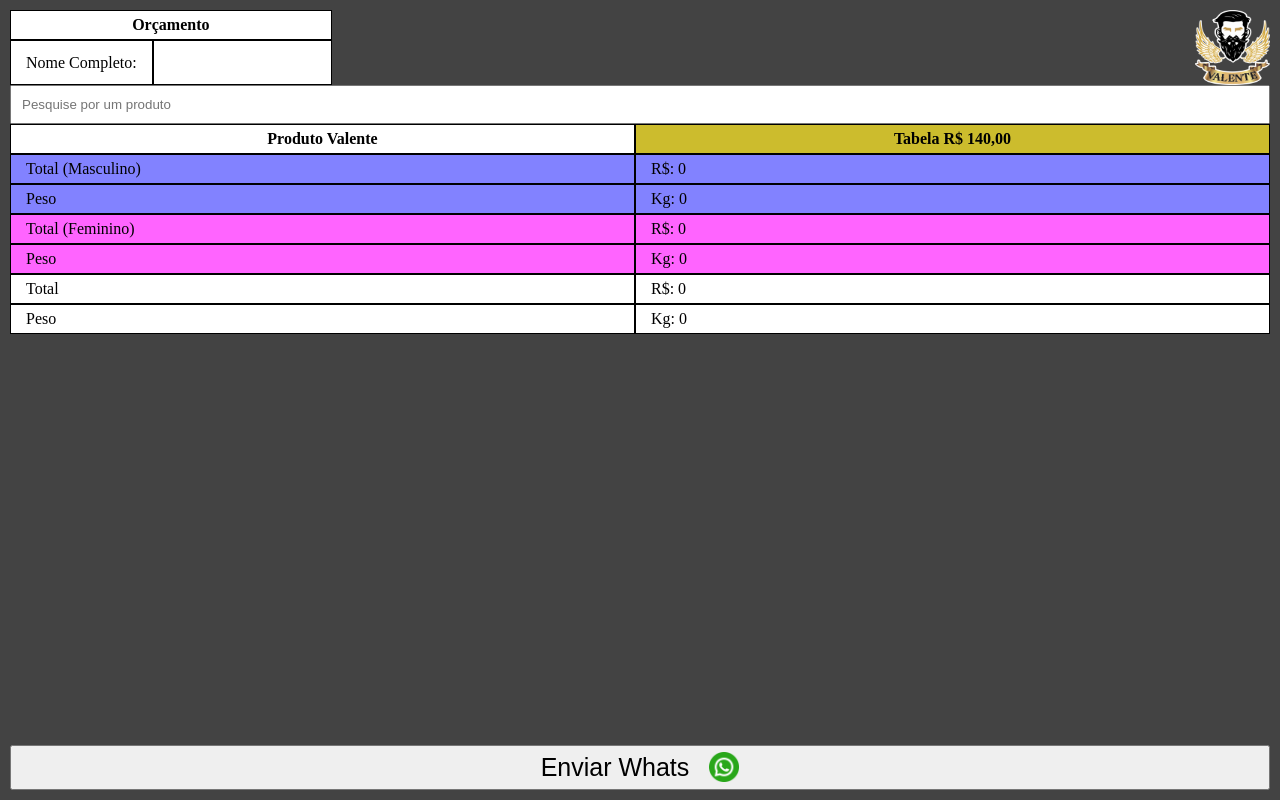
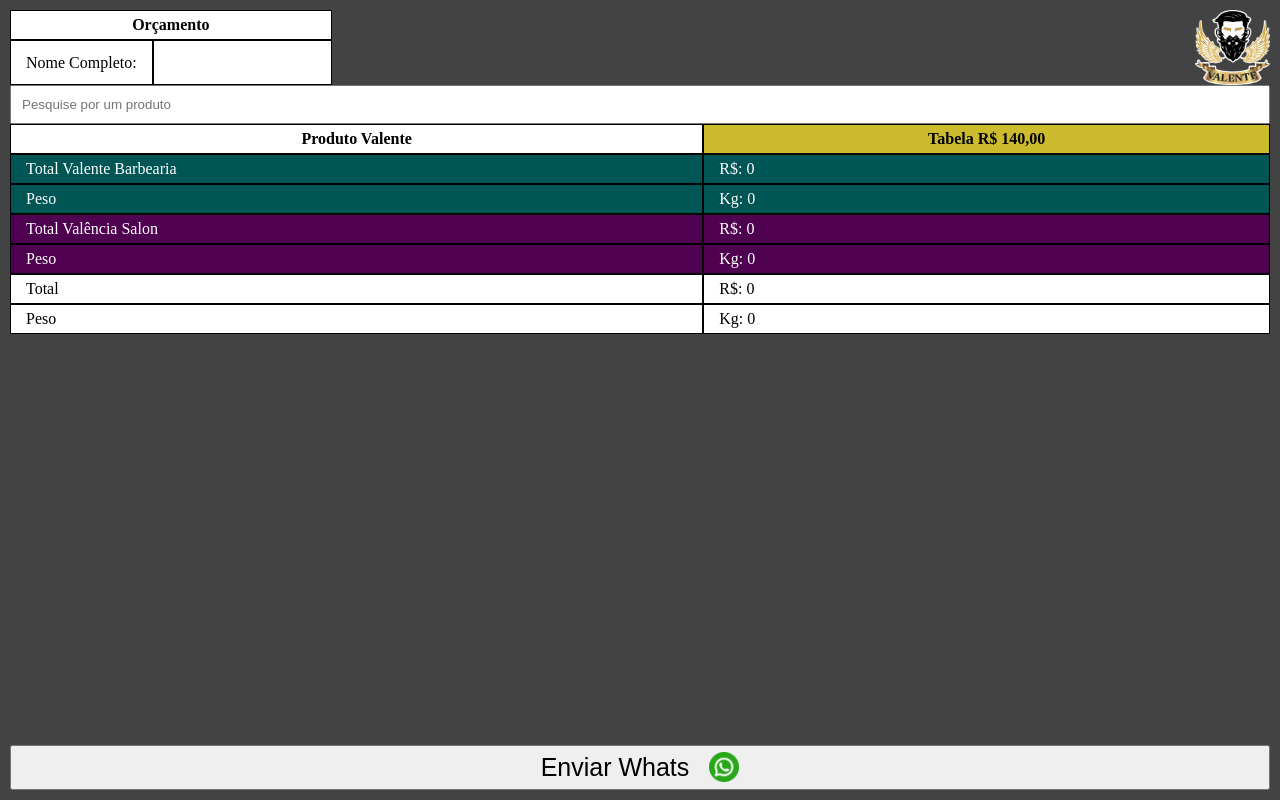
Before and after one commit to Ryan-Castro/TabelaValente, a PHP site: page / in a window 1280 px wide. Run offline with PHP 8.4, Linux system fonts and the light colour scheme; some libraries are stand-ins or nearby versions.

Commit message:
update 30/10

```diff
--- a/index.html
+++ b/index.html
@@ -38,7 +38,7 @@
                 <tbody id="produtos"></tbody>
                 <tfoot>
                     <tr>
-                        <td colspan="5" class="masc">Total (Masculino) </td>
+                        <td colspan="5" class="masc">Total Valente Barbearia </td>
                         <td id="somaMasc" class="masc">R$: 0</td>
                     </tr>
                     <tr>
@@ -46,7 +46,7 @@
                         <td id="weightMasc" class="masc">Kg: 0</td>
                     </tr>
                     <tr>
-                        <td colspan="5" class="fem">Total (Feminino)</td>
+                        <td colspan="5" class="fem">Total Valência Salon</td>
                         <td id="somaFem" class="fem">R$: 0</td>
                     </tr>
                     <tr>
--- a/src/scripts/script.js
+++ b/src/scripts/script.js
@@ -150,7 +150,7 @@ function listing(){
     </tr>   `
     categories.value_fem.forEach((category)=>{
         tProdB.innerHTML += `   <tr>
-                                    <td colspan="6" class="category">${category}</td>
+                                    <td colspan="6" class="categoryFem">${category}</td>
                                 </tr>`
         Object.keys(items.produtos_femininos).forEach((produto, i)=>{
             if(items.produtos_femininos[produto].category == category){
@@ -505,7 +505,7 @@ function enviar(){
         shoppFem += `COD:(${items.produtos_femininos[id].id}) ${items.produtos_femininos[id].name} %0A     Valorr Unid R$: *${Number(shopping[3][id].price/shopping[3][id].unit).toFixed(2)}* Quantidade: *${shopping[3][id].unit}*%0A     Tot: *R$ ${Number(shopping[3][id].price).toFixed(2).replace(".", ",")}*%0A----------------------------------------------------%0A`
     })
     location.href = `
-                    https://wa.me/5511969784323?text=*Esse%20é%20meu%20pedido*%20${triggerBot}%0A------------------------------%0A*Data:*%20${dayF}%20/%20${monthF}%20/%20${yearF}%0A*Nome:*%20${name.replaceAll(" ", "%20")}%0A${form}${transport.cep}${textEmail}==============================%0A*Envio%20via:*%20${transport.mode}${transport.box}%0A*Peso%20Total:*%20${weightTot.toFixed(2).toString().replace(".", ",")}%20Kg%0A*Forma%20de%20Pagamento:*%20${payment}%0A*Valor%20dos%20produtos:*%20R$%20${valueTot.toFixed(2).toString().replace(".", ",")}%0A*Valor%20do%20frete*:%20R$%20${transport.transportValue}%0A*Total:*%20R$%20${transport.totValue}%0A==============================${obs}${bonus}%0A==============================%0AProdutos%20Masculinos:%0A%0A${shopp.replaceAll(" ", "%20")}%0A==============================%0AProdutos%20Femeninos:%0A%0A${shoppFem.replaceAll(" ", "%20")}%0A==============================%0A%0A*Nossa%20equipe%20Valente%20agradece%20seu%20pedido*%0A%0A==============================%0A
+                    https://wa.me/5511969784323?text=*Esse%20é%20meu%20pedido*%20${triggerBot}%0A------------------------------%0A*Data:*%20${dayF}%20/%20${monthF}%20/%20${yearF}%0A*Nome:*%20${name.replaceAll(" ", "%20")}%0A${form}${transport.cep}${textEmail}==============================%0A*Envio%20via:*%20${transport.mode}${transport.box}%0A*Peso%20Total:*%20${weightTot.toFixed(2).toString().replace(".", ",")}%20Kg%0A*Forma%20de%20Pagamento:*%20${payment}%0A*Valor%20dos%20produtos:*%20R$%20${valueTot.toFixed(2).toString().replace(".", ",")}%0A*Valor%20do%20frete*:%20R$%20${transport.transportValue}%0A*Total:*%20R$%20${transport.totValue}%0A==============================${obs}${bonus}%0A==============================%0AValente%20Barbearia:%0A%0A${shopp.replaceAll(" ", "%20")}%0A==============================%0AValência%20Salon:%0A%0A${shoppFem.replaceAll(" ", "%20")}%0A==============================%0A%0A*Nossa%20equipe%20Valente%20agradece%20seu%20pedido*%0A%0A==============================%0A
                         `
 }
 
--- a/src/styles/style.css
+++ b/src/styles/style.css
@@ -64,10 +64,12 @@ section{
     z-index: 5;
 }
 #sectionProduct tfoot .masc{
-    background-color: rgb(130, 130, 255);
+    background-color: rgb(0, 85, 85);
+    color: white;
 }
 #sectionProduct tfoot .fem{
-    background-color: rgb(255, 100, 255);
+    background-color:rgb(80, 0, 80);
+    color: white;
 }
 table{
     border-collapse: separate;
@@ -136,6 +138,12 @@ button img{
     font-size: 25px;
     color: white;
 }
+.categoryFem{
+    background-color: rgb(80, 0, 80);
+    padding: 10px 20px;
+    font-size: 25px;
+    color: white;
+}
 #search{
     width: 100%;
     padding: 10px;
```
Also changed, not shown: src/scripts/admin.js (+13 -3 lines).
